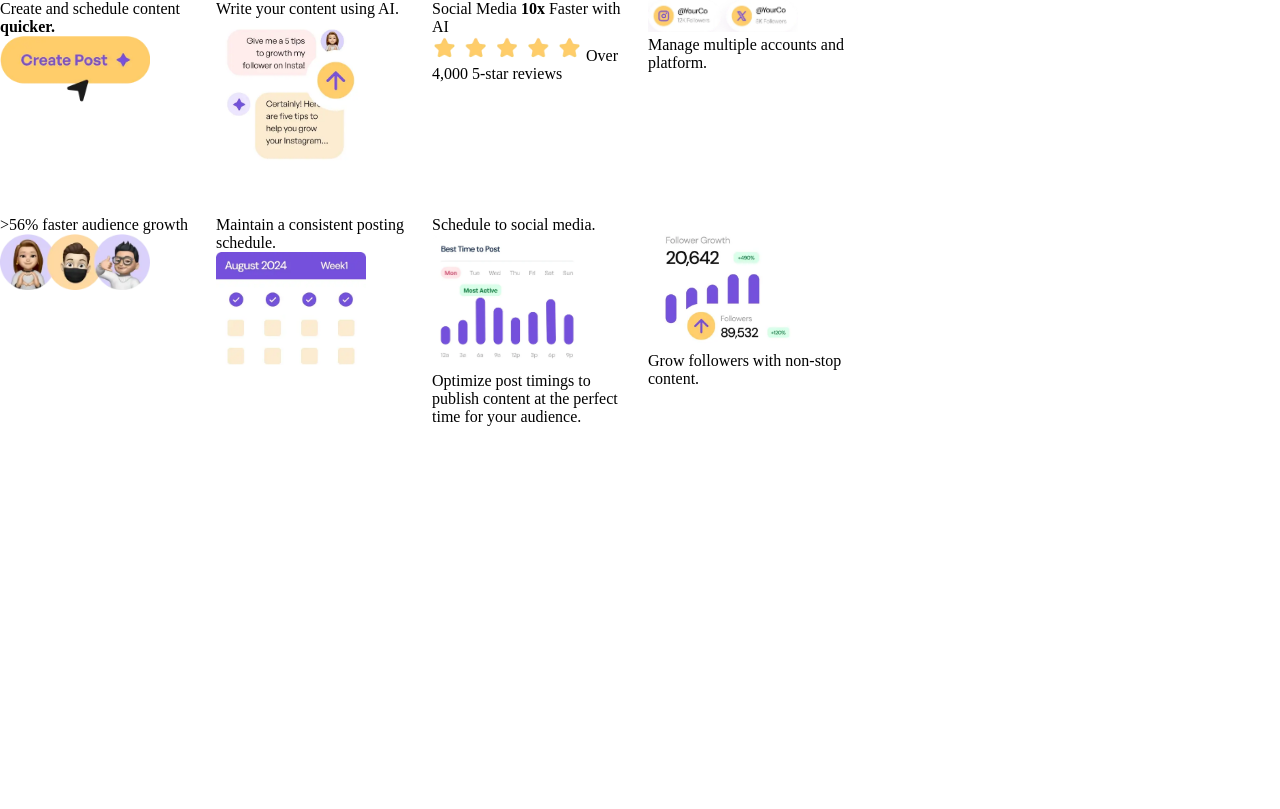
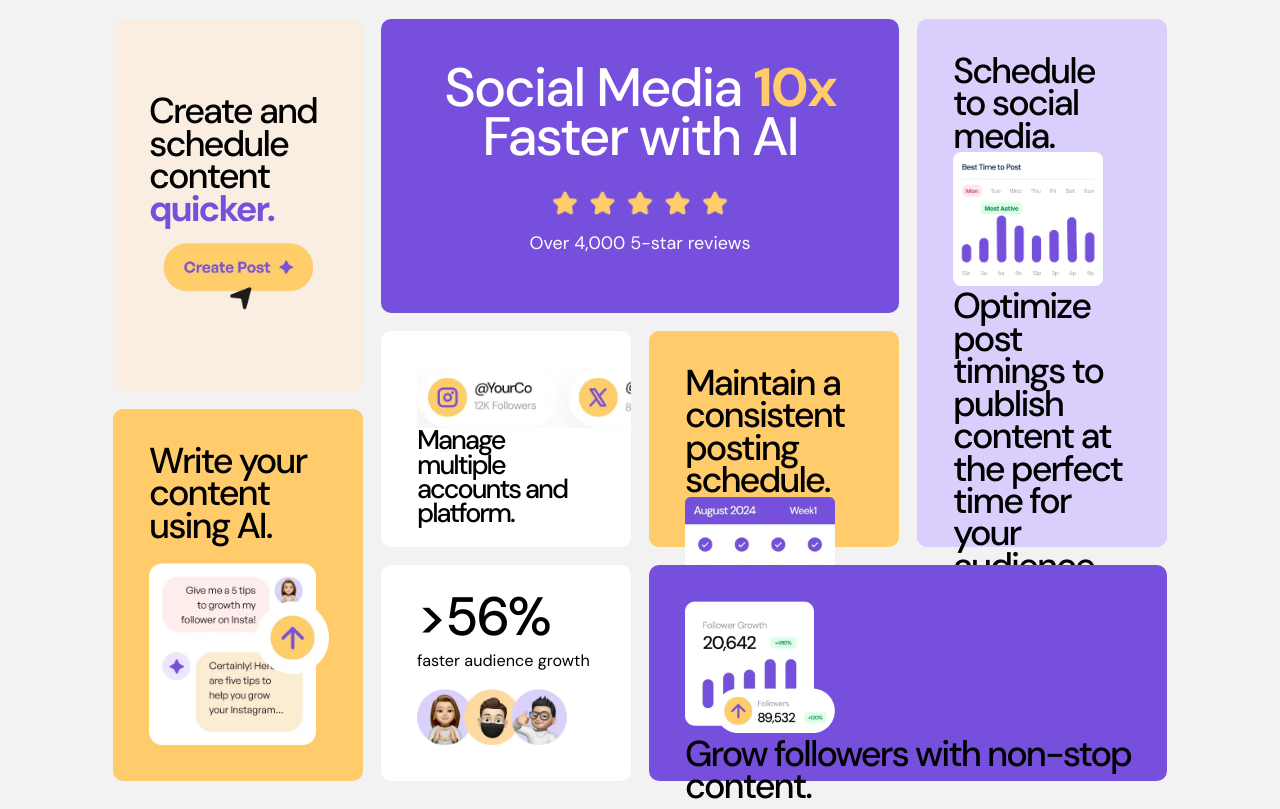
Before and after one commit to ManuelCh02/bento-grid, a website: page src/index.html in a window 1280 px wide. Drawn offline with Linux system fonts and the light colour scheme.

Commit message:
Finished basic grid styles and for items until 5

```diff
--- a/src/index.html
+++ b/src/index.html
@@ -6,44 +6,52 @@
     <link rel="shortcut icon" href="./assets/images/favicon-32x32.png" type="image/x-icon">
     <link rel="stylesheet" href="style.css">
     <title>Bento Grid</title>
+
+    <link rel="preconnect" href="https://fonts.googleapis.com">
+    <link rel="preconnect" href="https://fonts.gstatic.com" crossorigin>
+    <link href="https://fonts.googleapis.com/css2?family=DM+Sans:ital,opsz,wght@0,9..40,100..1000;1,9..40,100..1000&family=Roboto:ital,wght@0,100..900;1,100..900&display=swap" rel="stylesheet">
 </head>
 <body>
     <main>
-        <div class="item">
+        <section class="bento-grid">
+            <div class="bento-grid__item item-1">
                 <p>Create and schedule content <b>quicker.</b></p>
                 <img src="./assets/images/illustration-create-post.webp" alt="Create post illustration">
             </div>
-        <div class="item">
+            <div class="bento-grid__item item-2">
                 <p>Write your content using AI.</p>
                 <img src="./assets/images/illustration-ai-content.webp" alt="AI content illustration">
             </div>
-        <div class="item">
+            <div class="bento-grid__item item-3">
                 <p>Social Media <b>10x</b> Faster with AI</p>
+                <div>
                     <img src="./assets/images/illustration-five-stars.webp" alt="Five stars illustration">
                     <span>Over 4,000 5-star reviews</span>
                 </div>
-        <div class="item">
+            </div>
+            <div class="bento-grid__item item-4">
                 <img src="./assets/images/illustration-multiple-platforms.webp" alt="Multiple platforms illustration">
                 <p>Manage multiple accounts and platform.</p>
             </div>
-        <div class="item">
+            <div class="bento-grid__item item-5">
                 <span>>56%</span>
                 <span>faster audience growth</span>
                 <img src="./assets/images/illustration-audience-growth.webp" alt="Audience growth illustration">
             </div>
-        <div class="item">
+            <div class="bento-grid__item item-6">
                 <p>Maintain a consistent posting schedule.</p>
                 <img src="./assets/images/illustration-consistent-schedule.webp" alt="Consistent schedule illustration">
             </div>
-        <div class="item">
+            <div class="bento-grid__item item-7">
                 <p>Schedule to social media.</p>
                 <img src="./assets/images/illustration-schedule-posts.webp" alt="Schedule post illustration">
                 <p>Optimize post timings to publish content at the perfect time for your audience.</p>
             </div>
-        <div class="item">
+            <div class="bento-grid__item item-8">
                 <img src="./assets/images/illustration-grow-followers.webp" alt="Grow followers illustration">
                 <p>Grow followers with non-stop content.</p>
             </div>
+        </section>
     </main>
 </body>
 </html>
--- a/src/style.css
+++ b/src/style.css
@@ -2,60 +2,172 @@
     box-sizing: border-box;
     padding: 0;
     margin: 0;
+    font-family: DM sans, system-ui, -apple-system, BlinkMacSystemFont, 'Segoe UI', Roboto, Oxygen, Ubuntu, Cantarell, 'Open Sans', 'Helvetica Neue', sans-serif;
 }
 
 :root {
-    font-size: 16px;
+    font-size: 18px;
+    --purple-100: hsl(254, 88%, 90%);
+    --purple-500: hsl(256, 67%, 59%);
+    --yellow-100: hsl(31, 66%, 93%);
+    --yellow-500: hsl(39, 100%, 71%);
+    --white: hsl(0, 0%, 100%);
+    --black: hsl(0, 0%, 7%);
+    --font-weight-text: 400;
+    --font-weight-semibold: 500;
+    --leter-spacing: -2px;
+    --line-height: 0.9em;
 }
 
-main {
+body {
     width: 100%;
+    display: flex;
+    justify-content: center;
+    align-items: center;
+    background: hsl(0, 0%, 95%);
+
+    & main {
+        height: 100%;
         height: 100vh;
+        display: flex;
+        align-items: center;
+        justify-content: center;
+    }
+}
+
+.bento-grid {
+    width: 100%;
     display: grid;
-    grid-template-areas: "create social social schedule"
-                         "create social social schedule"
-                         "write manage maintain schedule"
-                         "write percent grow grow";
-    grid-template-columns: repeat(4, 200px);
-    grid-template-rows: repeat(4, 200px);
+    grid-template-columns: repeat(4, 250px);
+    grid-template-rows: repeat(10, 60px);
     gap: 1rem;
 }
 
-.item {
+.bento-grid__item {
+    border-radius: 10px;
+    padding: 2rem;
+    font-size: 2rem;
+    font-weight: var(--font-weight-semibold);
+    letter-spacing: var(--leter-spacing);
+    line-height: var(--line-height);
 
     & img {
         width: 150px;
     }
 }
 
-main:first-child {
-    grid-area: create;
+/* grid-template-columns: repeat(4, 200px);
+    grid-template-rows: repeat(10, 60px);
+*/
+
+.bento-grid {
+    & .item-1 {
+        display: flex;
+        flex-direction: column;
+        justify-content: center;
+        align-items: center;
+        grid-area: 1 / 1 / span 5 / 2;
+        background: var(--yellow-100);
+
+        & img {
+            margin-top: 1rem;
         }
 
-main:nth-child(2) {
-    grid-area: write;
+        & p b {
+            color: var(--purple-500);
+        }
     }
 
-main:nth-child(3) {
-    grid-area: social;
+    & .item-2 {
+        display: flex;
+        flex-direction: column;
+        justify-content: space-between;
+        grid-area: 6 / 1 / span 5 / 2;
+        background: var(--yellow-500);
+
+        & img {
+            width: 180px;
+        }
     }
 
-main:nth-child(4) {
-    grid-area: manage;
+    & .item-3 {
+        padding-top: 2.5rem;
+        padding-bottom: 2.5rem;
+        display: flex;
+        flex-direction: column;
+        align-items: center;
+        justify-content: space-between;
+        grid-area: 1 / 2 / span 4 / span 2;
+        background: var(--purple-500);
+        color: var(--white);
+        font-size: 3rem;
+        text-align: center;
+
+        & div {
+            display: flex;
+            flex-direction: column;
+            align-items: center;
+
+            & img {
+                width: 180px;
+            }
         }
 
-main:nth-child(5) {
-    grid-area: percent;
+        & p b {
+            color: var(--yellow-500);
         }
 
-main:nth-child(6) {
-    grid-area: maintain;
+        & span {
+            font-size: 1rem;
+            letter-spacing: normal;
+            font-weight: var(--font-weight-text);
+        }
     }
 
-main:nth-child(7) {
-    grid-area: schedule;
+    & .item-4 {
+        display: flex;
+        flex-direction: column;
+        justify-content: space-between;
+        grid-area: 5 / 2 / span 3 / span 1;
+        background: var(--white);
+        overflow: hidden;
+        font-size: 1.5rem;
+
+        & img {
+            width: 290px;
+        }
     }
 
-main:last-child {
-    grid-area: grow;
+    & .item-5 {
+        display: flex;
+        flex-direction: column;
+        justify-content: space-between;
+        grid-area: 8 / 2 / span 3 / span 1;
+        background: var(--white);
+
+        & span:first-child {
+            font-size: 3rem;
         }
+
+        & span:not(:first-child) {
+            font-size: 0.9rem;
+            letter-spacing: normal;
+            font-weight: var(--font-weight-text);
+        }
+    }
+
+    & .item-6 {
+        grid-area: 5 / 3 / span 3 / span 1;
+        background: var(--yellow-500);
+    }
+
+    & .item-7 {
+        grid-area: 1 / 4 / span 7 / span 1;
+        background: var(--purple-100);
+    }
+
+    & .item-8 {
+        grid-area: 8 / 3 / span 3 / span 2;
+        background: var(--purple-500);
+    }
+}
```
Lines whose indentation alone changed are shown as unchanged.
